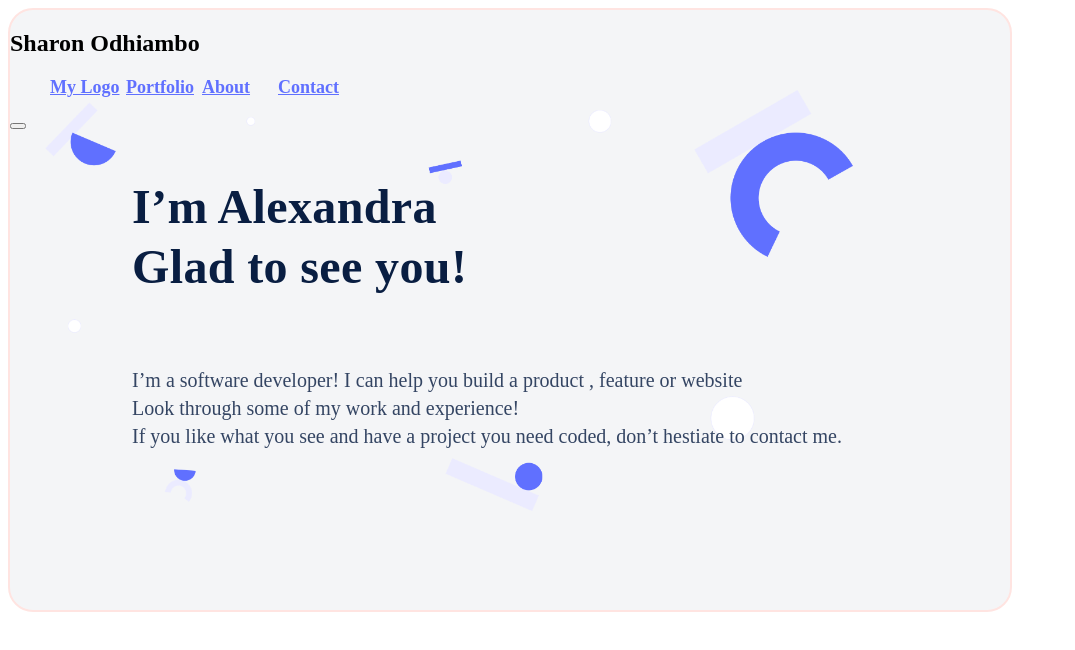
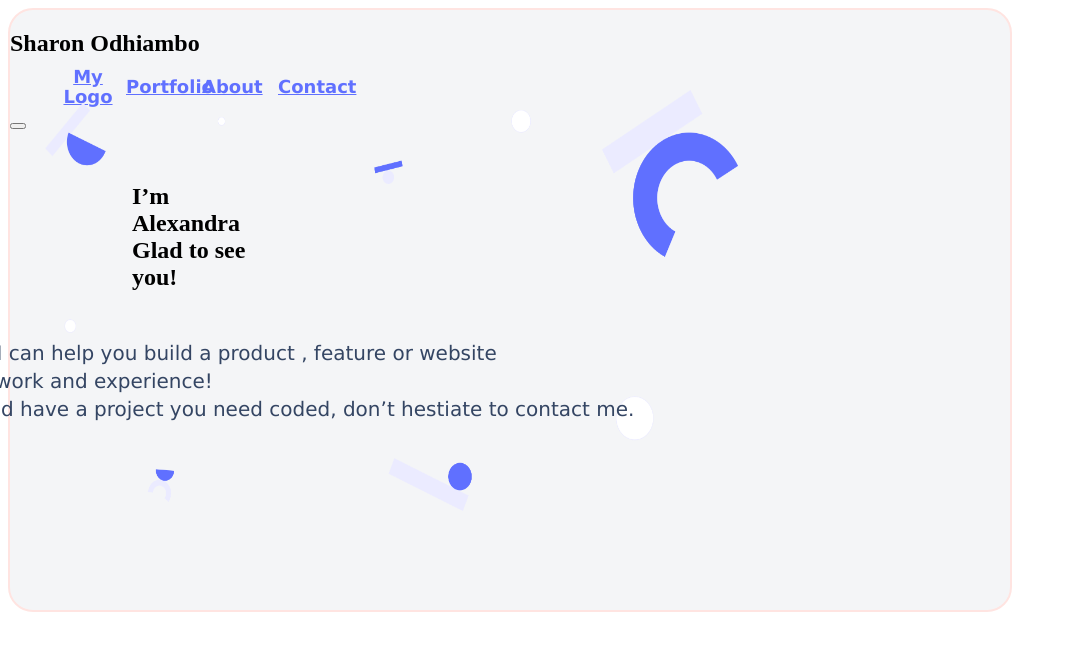
Before and after one commit to sharon-odhiambo/My-first-portfolio-site, a website: page index.html in a window 1280 px wide. Shown: the whole page, without its empty margins (0-1075 px from the left). Drawn offline with Linux system fonts and the light colour scheme.

Commit message:
Updated style.css
Modified style.css

```diff
--- a/style.css
+++ b/style.css
@@ -2,10 +2,11 @@
   position: relative;
   width: 1000px;
   height: 600px;
-    background: #F4F5F7;
+  background: #f4f5f7;
   border-radius: 25px;
   border: 2px solid mistyrose;
 }
+
 .navigation {
   display: flex;
   list-style: none;
@@ -15,18 +16,18 @@
 .navigation :first-child {
   width: 76px;
   height: 20px;
-
-    font-family: 'Poppins';
+  font-family: Verdana, Geneva, Tahoma, sans-serif;
   font-style: normal;
   font-weight: 700;
   font-size: 18px;
   line-height: 20px;
+
   /* identical to box height, or 111% */
 
   display: flex;
   align-items: center;
   text-align: center;
-    color: #6070FF;
+  color: #6070ff;
   flex: none;
   order: 0;
   flex-grow: 7;
@@ -35,7 +36,7 @@
 .navigation:nth-child(2) {
   width: 63px;
   height: 20px;
-    font-family: 'Poppins';
+  font-family: Verdana, Geneva, Tahoma, sans-serif;
   font-style: normal;
   font-weight: 500;
   font-size: 15px;
@@ -48,10 +49,11 @@
   order: 0;
   flex-grow: 0;
 }
+
 .navigation:nth-child(3) {
   width: 63px;
   height: 20px;
-    font-family: 'Poppins';
+  font-family: Verdana, Geneva, Tahoma, sans-serif;
   font-style: normal;
   font-weight: 500;
   font-size: 15px;
@@ -64,10 +66,11 @@
   order: 1;
   flex-grow: 0;
 }
+
 .navigation:nth-child(4) {
   width: 63px;
   height: 20px;
-    font-family: 'Poppins';
+  font-family: Verdana, Geneva, Tahoma, sans-serif;
   font-style: normal;
   font-weight: 500;
   font-size: 15px;
@@ -80,36 +83,25 @@
   order: 2;
   flex-grow: 0;
 }
+
 /* Header bg */
 .headline img {
   position: absolute;
-    width: 700;
+  width: 700px;
   height: 421.46px;
   left: 34.6px;
   top: 80px;
   bottom: 119px;
 }
+
 .bio-information :first-child {
-    width: 920px;
-    height: 122px;
-    font-family: 'Poppins';
-    font-style: normal;
-    font-weight: 700;
-    font-size: 48px;
-    line-height: 60px;
-    display: flex;
-    align-items: center;
-    letter-spacing: 0.37px;
-    color: #091E42;
-    flex: none;
-    order: 0;
   flex-grow: 0;
 }
 
 .bio-information :last-child {
   width: 920px;
   height: 98px;
-    font-family: 'Poppins';
+  font-family: Verdana, Geneva, Tahoma, sans-serif;
   font-style: normal;
   font-weight: 400;
   font-size: 20px;
@@ -123,18 +115,18 @@
 .headline {
   flex-wrap: wrap;
 }
+
 .bio-information {
   align-items: center;
   justify-content: center;
   display: flex;
   flex-direction: column;
-    align-items: flex-start;
-    padding-top: 0px;
+  padding-top: 0;
   gap: 8px 12px;
   position: absolute;
   margin: auto;
   width: 122px;
   height: 80px;
   left: 122px;
-    top: calc(50% - 80px/2);
+  top: calc(50% - 80px / 2);
 }
```
Lines whose indentation alone changed are shown as unchanged.
